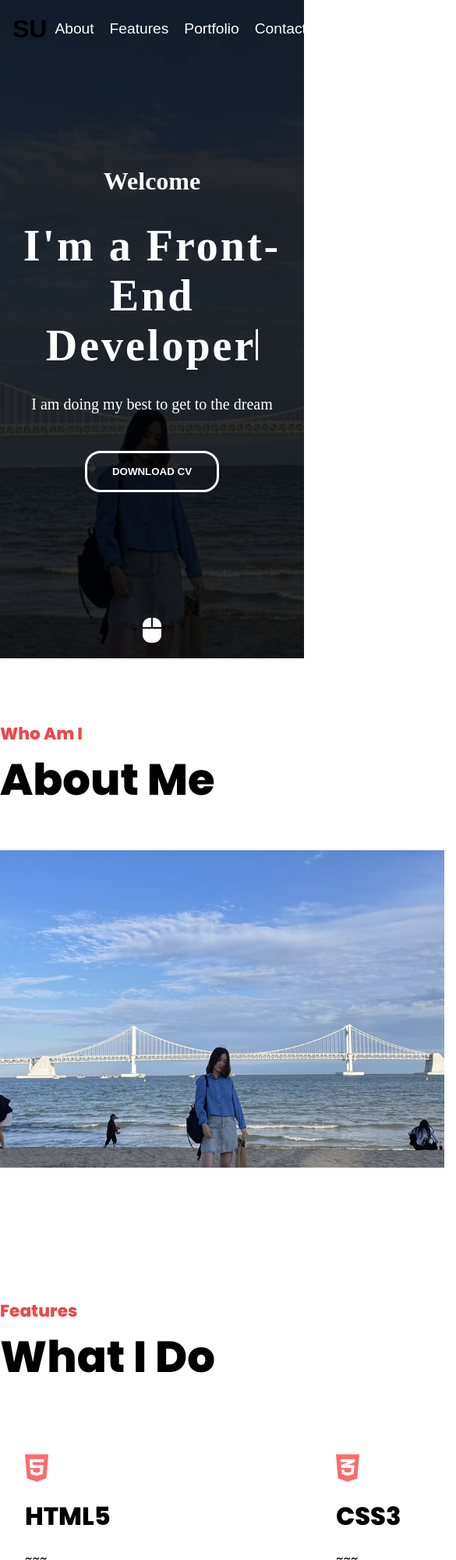
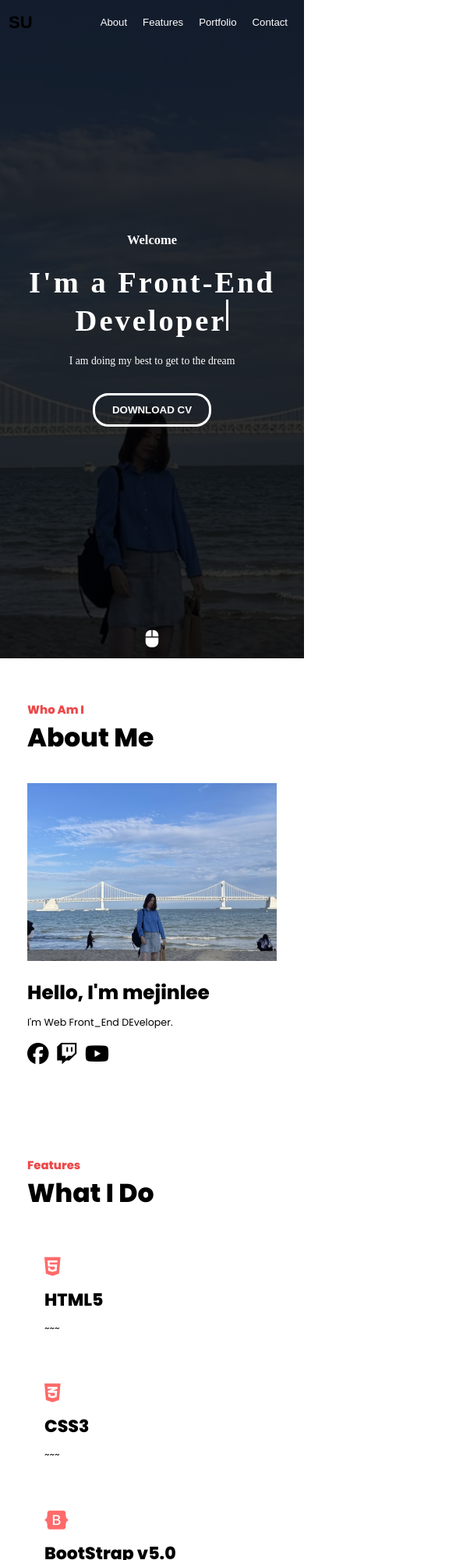
Before and after one commit to mezzang/First-project, a plain HTML site: page index.html in a window 390 px wide. Shown: the top 2000 px of the page at 78% size, 585 px wide, since content can reach past the window. Drawn offline with Linux system fonts and the light colour scheme; files whose address does not match are found by name.

Commit message:
media query update

```diff
--- a/index.html
+++ b/index.html
@@ -125,47 +125,38 @@
                 <h4>PORTFOLIO</h4>
                 <h2>Portfolio</h2>
             </div>
-        </div>
+
             <div class="portfolio-me">
                 <div class="portfolio-inner">
                     <img src="./img/mock1.png" alt="브랜딩 이미지">
                     <strong>BRANDING</strong>
                     <h3>Package Design</h3>
                 </div>
-        </div>
-        <div class="portfolio-me"></div>
                 <div class="portfolio-inner">
                     <img src="./img/mock2.png" alt="development">
                     <strong>DEVELOPMENT</strong>
                     <h3>Tablet App Dev</h3>
                 </div>
-        </div>
-        <div class="portfolio-me"></div>
                 <div class="portfolio-inner">
                     <img src="./img/mock3.png" alt="marketing">
                     <strong>MARKETING</strong>
                     <h3>Coka Cola</h3>
                 </div>
-        </div>
-        <div class="portfolio-me"></div>
                 <div class="portfolio-inner">
                     <img src="./img/mock4.png" alt="APP">
                     <strong>APP</strong>
                     <h3>Facebook clone</h3>
                 </div>
-        </div>
-        <div class="portfolio-me"></div>
                 <div class="portfolio-inner">
                     <img src="./img/mock5.png" alt="APP">
                     <strong>APP</strong>
                     <h3>Netflix clone</h3>
                 </div>
-        </div>
-        <div class="portfolio-me"></div>
                 <div class="portfolio-inner">
                     <img src="./img/mock6.png" alt="WEB">
                     <strong>WEB</strong>
                     <h3>FirmBee Web</h3>
+                </div>
             </div>
         </div>
     </section>
@@ -184,7 +175,7 @@
                         </div>
                         <div class="info-text">
                             <h3>phone</h3>
-                            <p>010-744-8284</p>
+                            <p>010-7440-8284</p>
                         </div>
                     </div>
                     <div class="card">
--- a/style.css
+++ b/style.css
@@ -372,3 +372,104 @@ section.contact .contact-me .right button{
     border: none;
     color: white;
 }
+
+/* media css */
+@media screen and (max-width:1140px) {
+    main .container{
+        width:992px; /*1140px -> 992px*/
+    }
+    section .container{
+        width: 600px; /*1140px -> 600px*/
+    }
+    section .about-self .left{
+        width: 100%;
+        margin-bottom:1.5rem;
+    }
+    section .about-self .right{
+        width:100%;
+        padding:0;
+    }
+    section .do-me .do-inner{
+        width: 48%;
+        margin-bottom: 1.5rem;
+        margin-right: 0;
+    }
+    section .do-me .do-inner:nth-child(2n+1){
+        margin-right:4%;
+    }
+    /* section 요소 안에 있는 .do-me 클래스를 가진 요소를 선택, .do-inner:nth-child(2n+1):.do-me 요소 안에서 .do-inner 클래스를
+    가진 요소들 중에서 홀수 번째 자식 요소를 선택 (1, 3, 5번째 요소들을 뜻한다) 그 자식요소들에게 margin-right 를 4%를 적용한다. */
+
+    section .portfolio-me .portfolio-inner{
+        width: 48%;
+        margin-right: 0;
+    }
+    section .portfolio-me .portfolio-inner:nth-child(2n+1){
+        margin-right: 4%;
+    }
+
+    section.contact .contact-me .left{
+        width:100%; /*너비 변경 : 30% -> 100% */
+    }
+    section.contact .contact-me .right{
+        width: 100%;
+        margin-left: 0;
+    }
+}
+@media screen and (max-width:992px) {
+    html{
+        font-size:14px;
+    }
+    main .container{
+        width: 768px;
+    }
+    section .portfolio-me .portfolio-inner{
+        width: 100%;
+    }
+}
+@media screen and (max-width:768px){
+    html{
+        font-size: 13px;
+    }
+    main .container{
+        width: 576px;
+    }
+    section .container{
+        width: 400px;
+    }
+    section .do-me .do-inner{
+        width: 100%;
+        margin-right: 0;
+    }
+}
+
+@media screen and(max-width:576px){
+    html{
+        font-size: 12px;
+    }
+    main .container{
+        width: 400px;
+
+    }
+    section .container{
+        width: 360px;
+    }
+}
+@media screen and (max-width:400px){
+    html{
+        font-size: 11px;
+    }
+    main .container{
+        width: 320px;
+    }
+    section .container{
+        width: 320px;
+    }
+    main h4{
+        font-size: 1.5rem;
+    }
+    section .title h2{
+        font-size: 3rem; /* font-size 속성을 기존보다 조금 작게 재설정 */
+    }
+}
+/* rem 단위로 작성한 수치는 화면 너비에 비례해 줄어들게 된다. */
```
Lines whose indentation alone changed are shown as unchanged.
